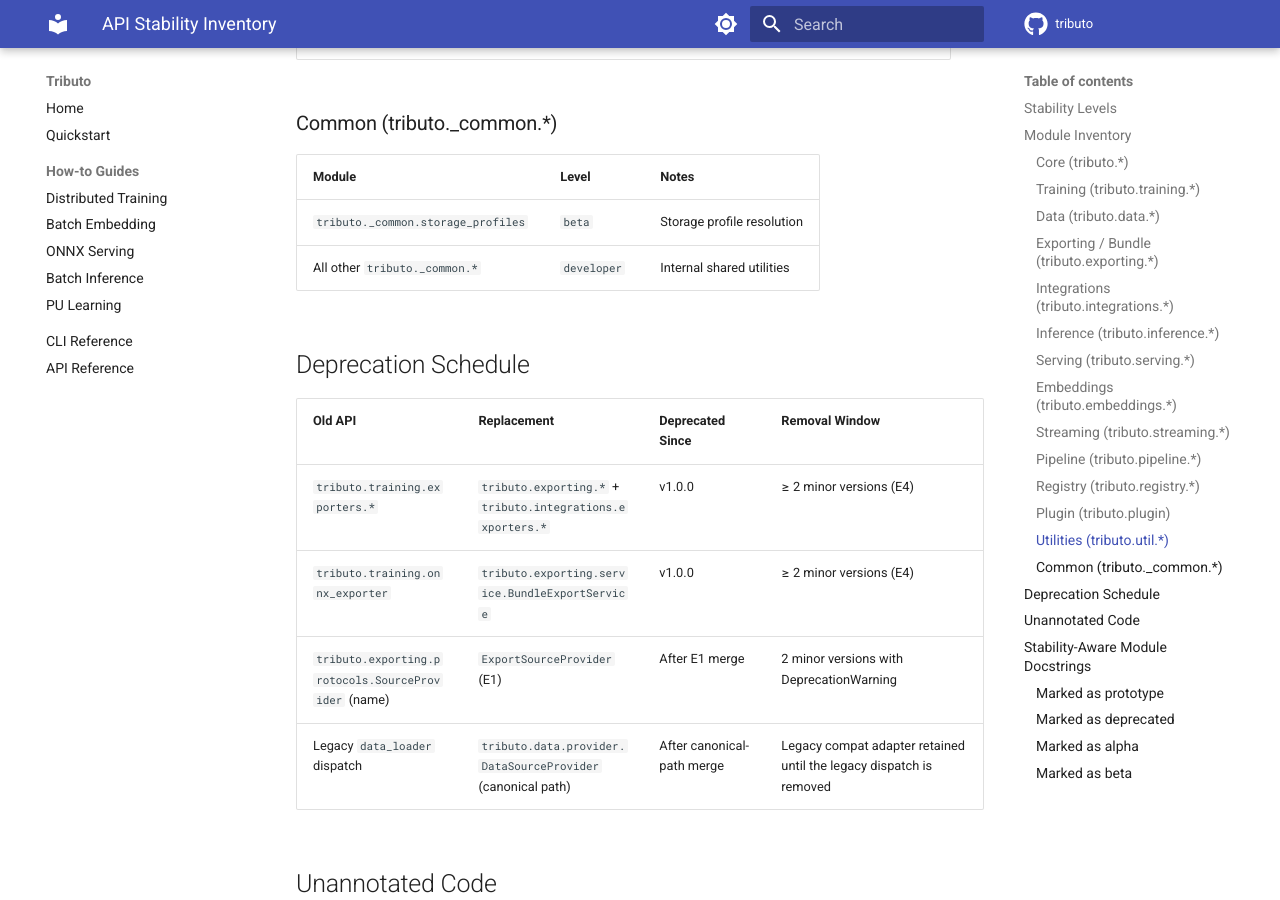
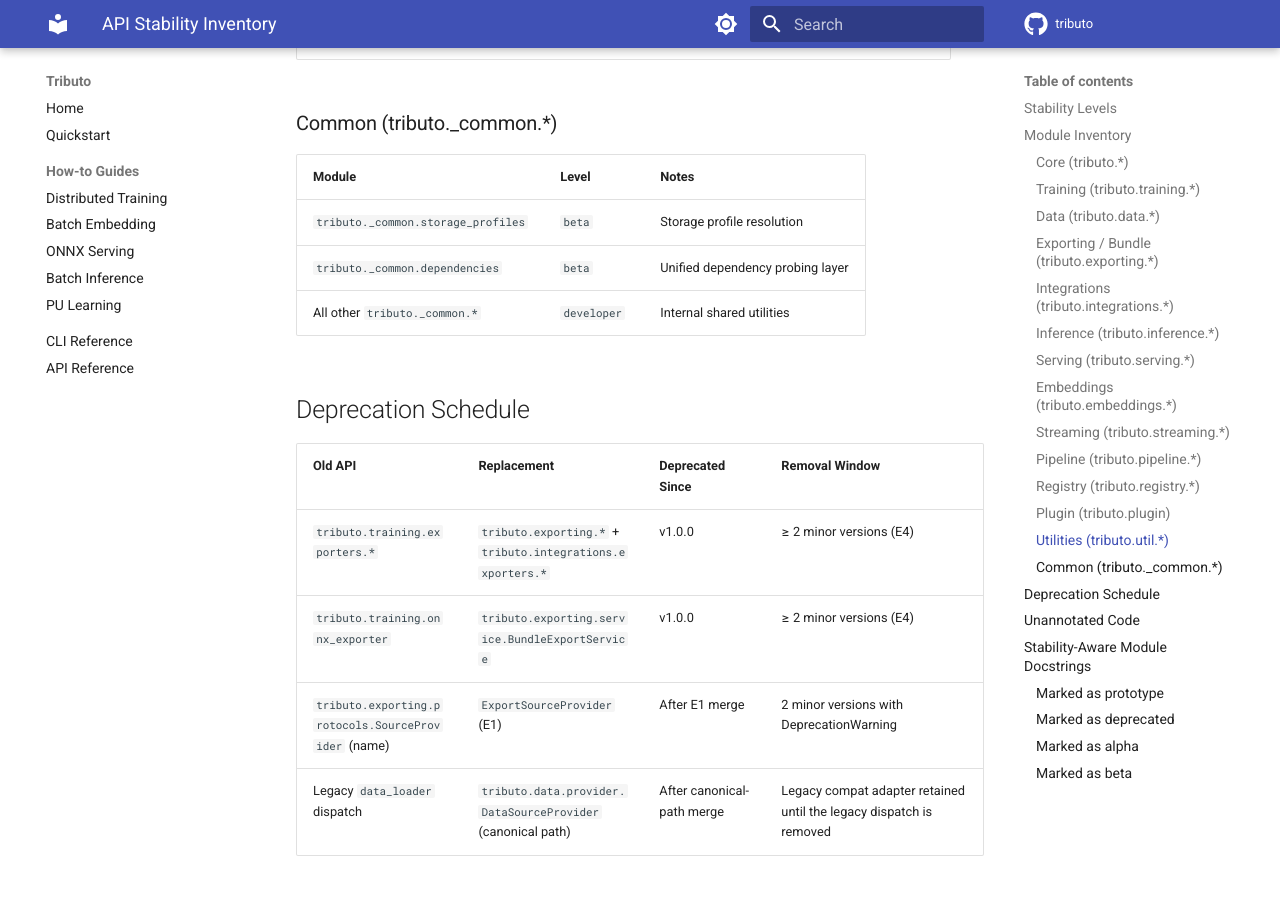
Before and after one commit to jiangxt2/Tributo, an MkDocs documentation site: the page built from docs/STABILITY.md, in a window 1280 px wide and 900 px high, scrolled down 6655 px. Built offline with MkDocs 1.6.1 and Material for MkDocs 9.7.7, drawn with Linux system fonts in a browser that asks for light colours; comment, search, counter and statistics services are not loaded.

Commit message:
chore(_common): register dependency layer as beta module in stability inventory
Annotating the unified dependency layer as @PublicAPI(beta) requires an
explicit STABILITY_MAP entry and a docs/STABILITY.md row; the API
inventory gate (test_stability_inventory.py) enforces both.

Signed-off-by: jiangxt2 <jiangxt2@vip.qq.com>

```diff
--- a/docs/STABILITY.md
+++ b/docs/STABILITY.md
@@ -168,6 +168,7 @@ Last updated: 2026-08-03.
 | Module | Level | Notes |
 |--------|-------|-------|
 | `tributo._common.storage_profiles` | `beta` | Storage profile resolution |
+| `tributo._common.dependencies` | `beta` | Unified dependency probing layer |
 | All other `tributo._common.*` | `developer` | Internal shared utilities |
 
 ## Deprecation Schedule
```
Also changed, not shown: 1 other file.
